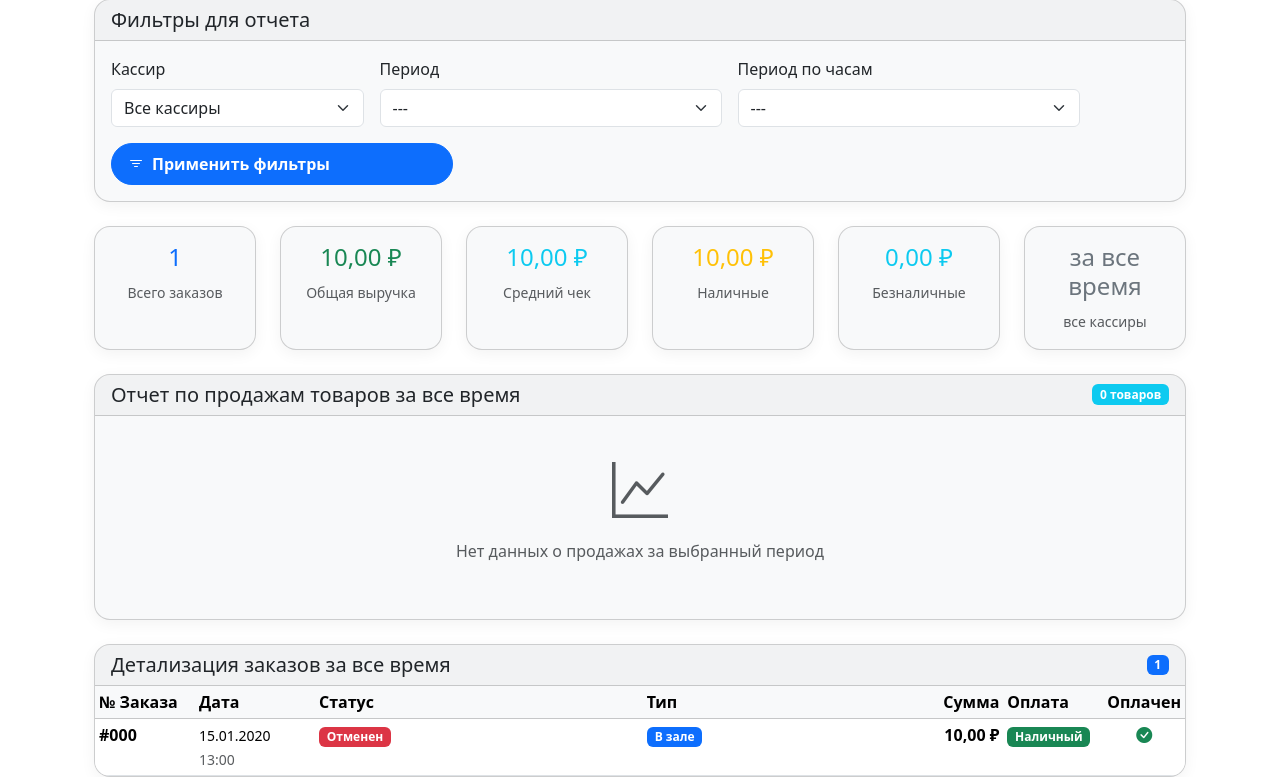
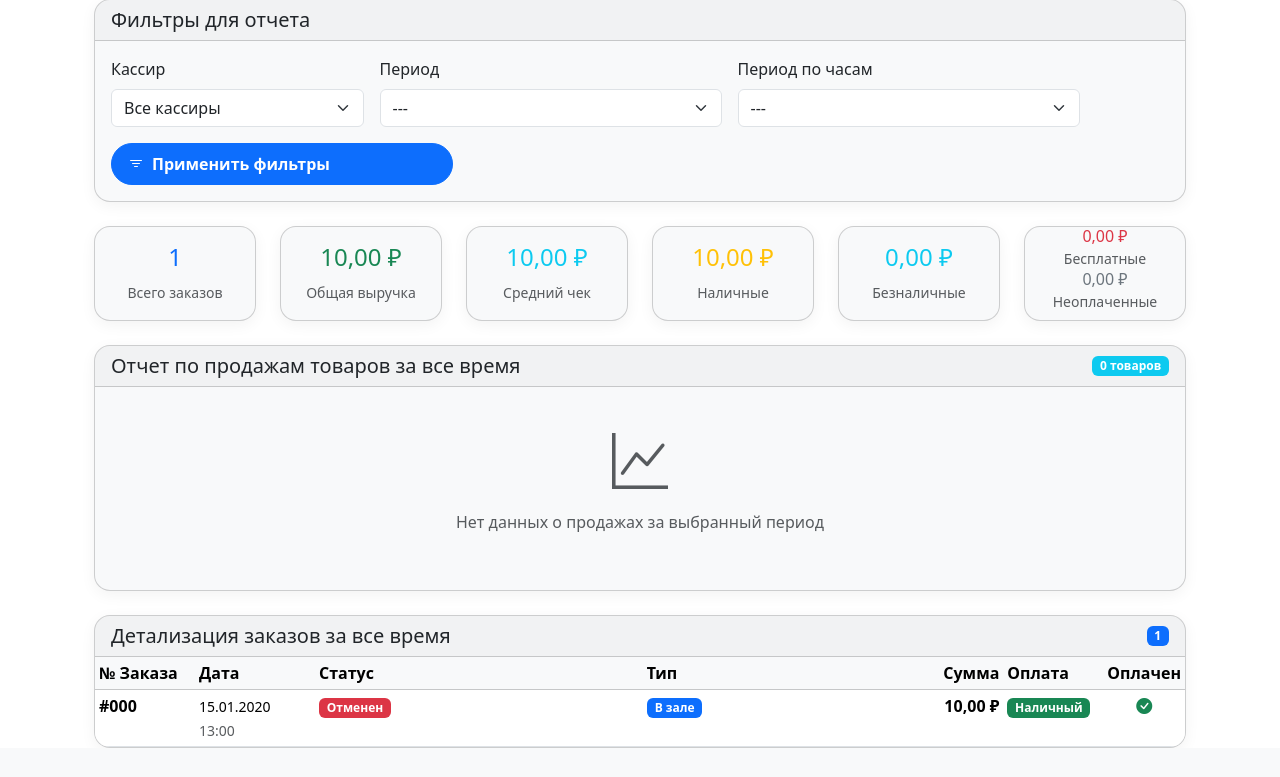
Before and after one commit to ingarbi/django_restaraunt_system, a Django app: page /orders/reports/ in a window 1280 px wide. Shown: the part 159-936 px from the top of the page. After the commit the page ends 907 px from the top, so only its background shows below. Run offline with Django 5.2, Linux system fonts and the light colour scheme; a user stored in the database is signed in; tables that the repository leaves empty hold one stand-in row (values such as "Sample post"); some libraries are stand-ins or nearby versions.

Commit message:
added sum for free ant not paid

```diff
--- a/orders/views.py
+++ b/orders/views.py
@@ -98,6 +98,17 @@ def get_order_statistics(orders):
     cash_total += mixed_orders.aggregate(total=Sum("cash_amount"))["total"] or 0
     online_total += mixed_orders.aggregate(total=Sum("online_amount"))["total"] or 0
 
+    # НОВАЯ СТАТИСТИКА: Суммы бесплатных и неоплаченных заказов
+    free_orders_total = (
+        orders.filter(payment_type="free").aggregate(total=Sum("total_sum"))["total"]
+        or 0
+    )
+
+    unpaid_orders_total = (
+        orders.filter(paid=False).aggregate(total=Sum("total_sum"))["total"]
+        or 0
+    )
+
     # Данные по продажам
     sales_data = (
         OrderItem.objects.filter(
@@ -118,6 +129,8 @@ def get_order_statistics(orders):
         "average_order_value": average_order_value,
         "cash_total": cash_total,
         "online_total": online_total,
+        "free_orders_total": free_orders_total,
+        "unpaid_orders_total": unpaid_orders_total,
         "sales_data": sales_data,
     }
 
--- a/templates/orders/reports.html
+++ b/templates/orders/reports.html
@@ -127,10 +127,12 @@
             </div>
         </div>
         <div class="col-md-2">
-            <div class="card text-center">
-                <div class="card-body py-3">
-                    <h4 class="text-secondary">{{ period_display }}</h4>
-                <small class="text-muted">{{ cashier_display }}</small>
+            <div class="card text-center ">
+                <div class="card-body p-0">
+                    <h4 class="text-danger p-0 m-0 fs-6">{{ free_orders_total|floatformat:2 }} ₽</h4>
+                    <small class="text-muted p-0 m-0">Бесплатные</small>
+                    <h4 class="text-secondary p-0 m-0 fs-6">{{ unpaid_orders_total|floatformat:2 }} ₽</h4>
+                    <small class="text-muted p-0 m-0">Неоплаченные</small>
                 </div>
             </div>
         </div>
```
